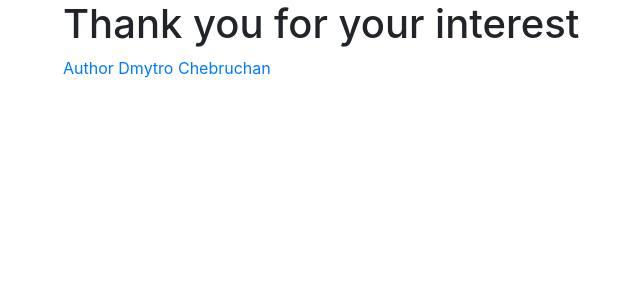
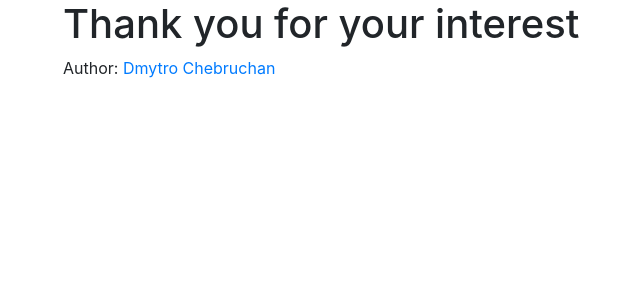
Before and after one commit to DmytroChebruchan/flags_game, a Django app: page /about in a window 1280 px wide. Shown: the part 56-356 px from the top of the page, without its empty margins (22-662 px from the left). Run offline with Django 4.2, Linux system fonts and the light colour scheme; some libraries are stand-ins or nearby versions.

Commit message:
refactoring

```diff
--- a/flag_quest/additional_function.py
+++ b/flag_quest/additional_function.py
@@ -113,7 +113,7 @@ def context_generator(required_param, options_type, continent_name):
     if not countries:
         return None
 
-    country_question = countries.first()
+    country_question = countries[0]
 
     question = "" if required_param != "flag" else country_question.flag_picture
     correct_answer = "" if options_type != "country" else country_question.name
--- a/templates/about.html
+++ b/templates/about.html
@@ -16,7 +16,7 @@
     {% include 'nav_bar.html' %}
 
     <h1 class="h1">Thank you for your interest</h1>
-    <p class="p"><a href="https://github.com/DmitriyChebruchan">Author
+    <p class="p">Author:<a href="https://github.com/DmitriyChebruchan">
         Dmytro Chebruchan</a></p>
 </div>
 
```
